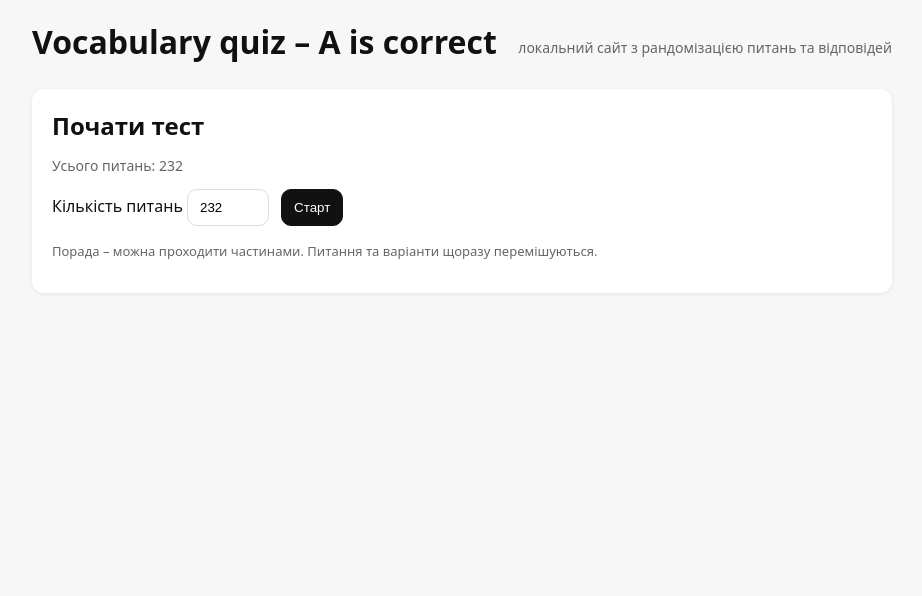
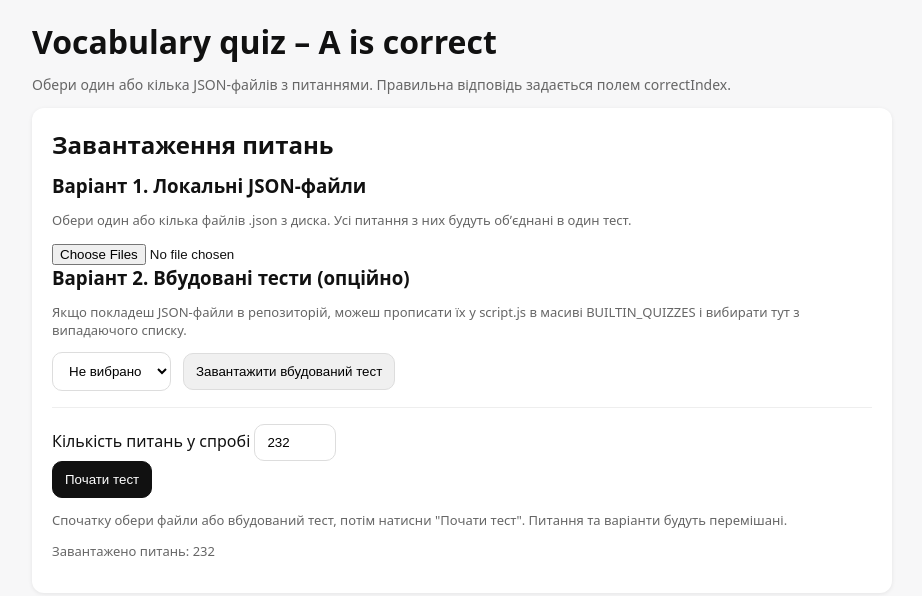
Before and after one commit to Yurii-Vipshovsky/Quits, a plain HTML site: page index.html in a window 1280 px wide. Shown: the whole page, without its empty margins (178-1100 px from the left). Drawn offline with Linux system fonts and the light colour scheme.

Commit message:
Version2 Html
Signed-off-by: Yurii-Vipshovsky <70889183+Yurii-Vipshovsky@users.noreply.github.com>

```diff
--- a/index.html
+++ b/index.html
@@ -2,27 +2,65 @@
 <html lang="uk">
   <head>
     <meta charset="utf-8">
-    <meta name="viewport" content="width=device-width, initial-scale=1">
-    <title>Тест – рандомізатор</title>
+    <title>Тест із JSON-файлів</title>
+    <meta name="viewport" content="width=device-width,initial-scale=1">
     <link rel="stylesheet" href="styles.css">
   </head>
   <body>
     <div class="container">
       <header>
-        <h1 id="title">Тест</h1>
-        <div class="muted">локальний сайт з рандомізацією питань та відповідей</div>
+        <div>
+          <h1 id="title">Тест із JSON-файлів</h1>
+          <div class="muted">
+            Обери один або кілька JSON-файлів з питаннями. Правильна відповідь задається полем correctIndex.
+          </div>
+        </div>
       </header>
 
-      <div id="start-card" class="card">
-        <h2>Почати тест</h2>
-        <p class="muted">Усього питань: <span id="total">–</span></p>
-        <div class="controls" style="margin: 10px 0 16px;">
-          <label>Кількість питань
+      <div class="card" id="loader-card">
+        <h2>Завантаження питань</h2>
+
+        <div class="section">
+          <h3>Варіант 1. Локальні JSON-файли</h3>
+          <p class="small">
+            Обери один або кілька файлів .json з диска. Усі питання з них будуть обʼєднані в один тест.
+          </p>
+          <input id="file-input" type="file" accept=".json,application/json" multiple>
+        </div>
+
+        <div class="section">
+          <h3>Варіант 2. Вбудовані тести (опційно)</h3>
+          <p class="small">
+            Якщо покладеш JSON-файли в репозиторій, можеш прописати їх у script.js в масиві BUILTIN_QUIZZES
+            і вибирати тут з випадаючого списку.
+          </p>
+          <div class="controls">
+            <select id="builtin-select">
+              <option value="">Не вибрано</option>
+              <!-- опції підтягнуться з script.js, якщо ти їх пропишеш -->
+            </select>
+            <button id="load-builtin" class="secondary">Завантажити вбудований тест</button>
+          </div>
+        </div>
+
+        <hr>
+
+        <div class="section">
+          <label>
+            Кількість питань у спробі
             <input id="count" type="number" value="10" min="1" step="1">
           </label>
-          <button id="start" class="primary">Старт</button>
+          <div class="controls">
+            <button id="start" class="primary">Почати тест</button>
+          </div>
+          <p class="small">
+            Спочатку обери файли або вбудований тест, потім натисни "Почати тест".
+            Питання та варіанти будуть перемішані.
+          </p>
+          <p class="small">
+            Завантажено питань: <span id="total">0</span>
+          </p>
         </div>
-        <p class="small">Порада – можна проходити частинами. Питання та варіанти щоразу перемішуються.</p>
       </div>
 
       <div id="quiz-card" class="card" style="display:none;">
@@ -31,7 +69,7 @@
         <hr>
         <div id="q-counter" class="muted"></div>
         <h3 id="q-text"></h3>
-        <div id="options" style="margin-top: 10px;"></div>
+        <div id="options" style="margin-top:10px;"></div>
         <div class="q-footer">
           <button id="prev" class="secondary">Назад</button>
           <div style="flex:1"></div>
@@ -42,7 +80,12 @@
 
       <div id="result-card" class="card" style="display:none;">
         <h2>Результат</h2>
-        <p>Ваш бал: <span id="score">0</span> з <span id="total-points">0</span></p>
+        <p>
+          Ваш бал: <span id="score">0</span> з <span id="total-points">0</span>
+        </p>
+        <p class="small">
+          Якщо у деяких питаннях correctIndex був null або відсутній, вони не будуть зараховані як правильні.
+        </p>
         <h3>Розбір</h3>
         <div id="review" class="summary" style="margin-top:10px;"></div>
       </div>
```
